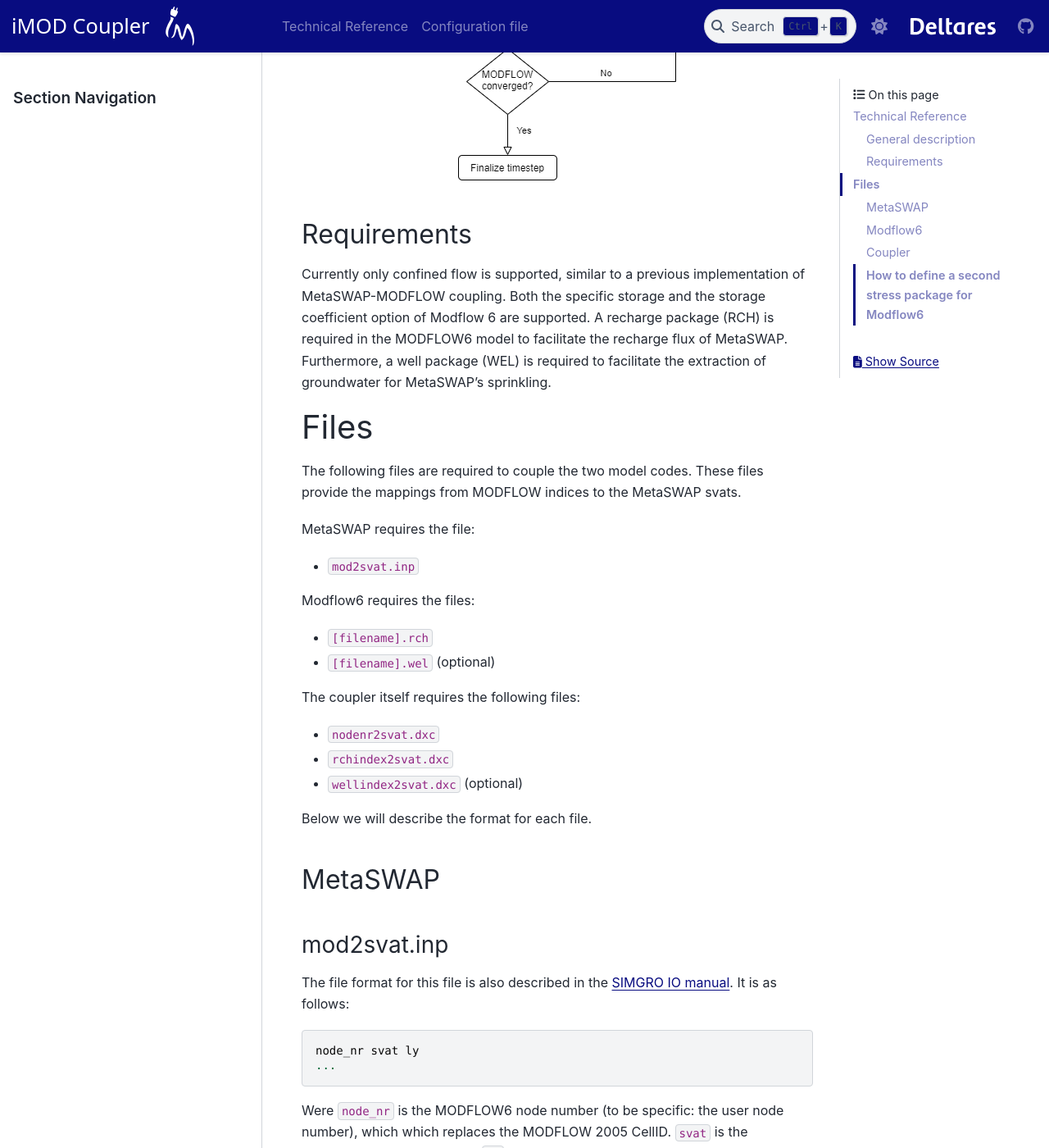
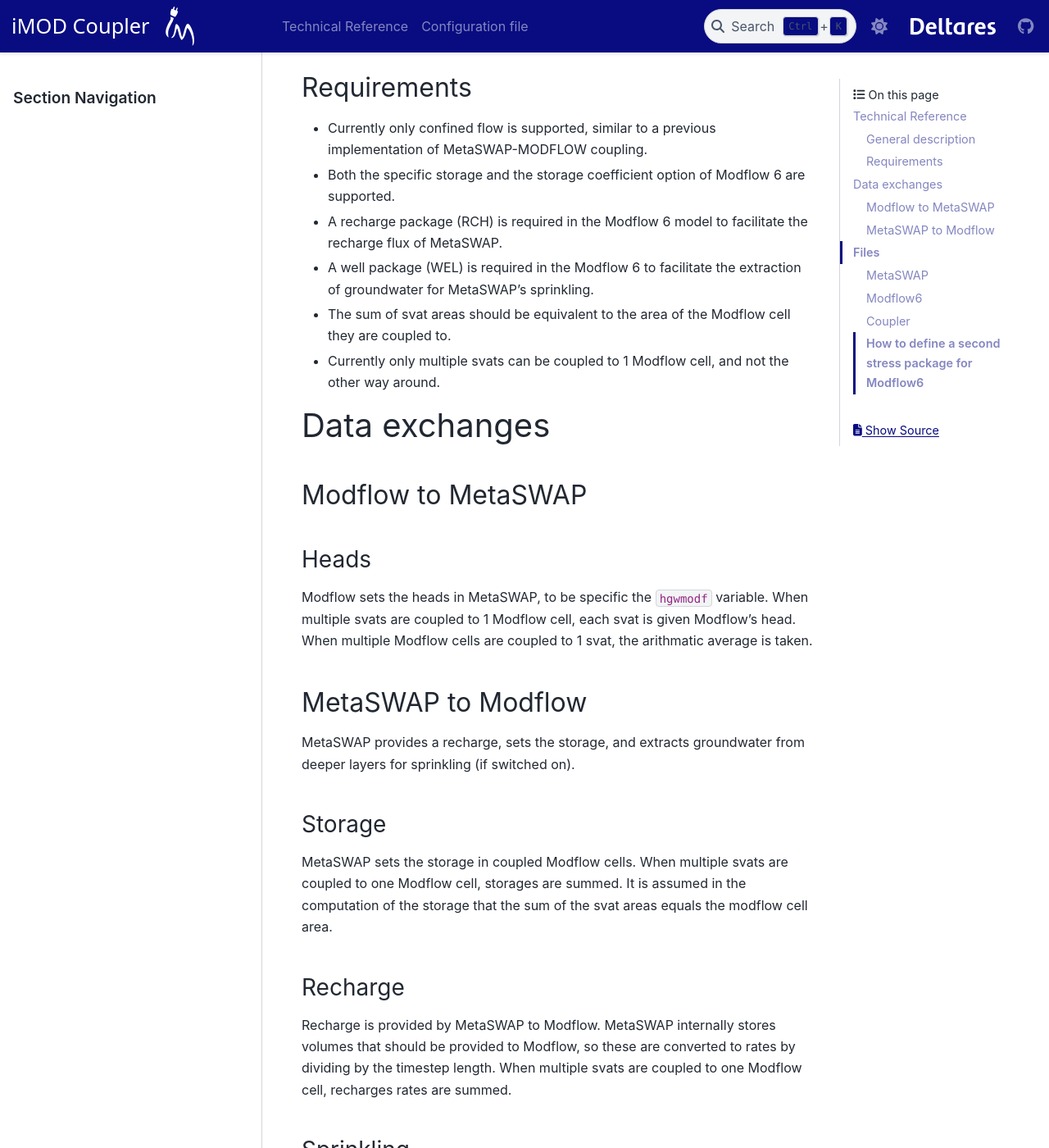
Before and after one commit to Deltares/imod_coupler, a Sphinx documentation site: the page built from docs/technical.rst, in a window 1280 px wide and 1400 px high, scrolled down 1147 px. Shown: the whole window at 82% size. Built offline with Sphinx 7.4.7 and the PyData theme 0.15.4, drawn with Linux system fonts in a browser that asks for light colours; some of the changed text lies outside the part shown.

Commit message:
Improve the technical documentation about the data exchange (#90)
* started explaining exchanges

* Improve technical documentation about the
exchanges and requirements.

```diff
--- a/docs/technical.rst
+++ b/docs/technical.rst
@@ -27,12 +21,62 @@ MODFLOW6. The data exchange is done as follows.
 Requirements
 ------------
 
-Currently only confined flow is supported, similar to a previous implementation
-of MetaSWAP-MODFLOW coupling. Both the specific storage and the storage
-coefficient option of Modflow 6 are supported. A recharge package (RCH) is
-required in the MODFLOW6 model to facilitate the recharge flux of MetaSWAP.
-Furthermore, a well package (WEL) is required to facilitate the extraction of
-groundwater for MetaSWAP's sprinkling.
+* Currently only confined flow is supported, similar to a previous
+  implementation of MetaSWAP-MODFLOW coupling.
+* Both the specific storage and the storage coefficient option of Modflow 6 are
+  supported.
+* A recharge package (RCH) is required in the Modflow 6 model to facilitate the
+  recharge flux of MetaSWAP.
+* A well package (WEL) is required in the Modflow 6 to facilitate the extraction of
+  groundwater for MetaSWAP's sprinkling.
+* The sum of svat areas should be equivalent to the area of the Modflow cell
+  they are coupled to.
+* Currently only multiple svats can be coupled to 1 Modflow cell, and not the
+  other way around.
+
+Data exchanges
+==============
+
+Modflow to MetaSWAP
+-------------------
+
+Heads
+~~~~~
+
+Modflow sets the heads in MetaSWAP, to be specific the ``hgwmodf`` variable.
+When multiple svats are coupled to 1 Modflow cell, each svat is given Modflow's head.
+When multiple Modflow cells are coupled to 1 svat, the arithmatic average is taken.
+
+MetaSWAP to Modflow
+-------------------
+
+MetaSWAP provides a recharge, sets the storage, and extracts groundwater from
+deeper layers for sprinkling (if switched on).
+
+Storage
+~~~~~~~
+
+MetaSWAP sets the storage in coupled Modflow cells. When multiple svats are
+coupled to one Modflow cell, storages are summed. It is assumed in the
+computation of the storage that the sum of the svat areas equals the modflow
+cell area.
+
+Recharge
+~~~~~~~~
+
+Recharge is provided by MetaSWAP to Modflow.
+MetaSWAP internally stores volumes that should be provided to Modflow,
+so these are converted to rates by dividing by the timestep length.
+When multiple svats are coupled to one Modflow cell, recharges rates are summed.
+
+Sprinkling
+~~~~~~~~~~
+
+Groundwater extraction rates to set sprinkling are computed by MetaSWAP based on
+irrigation requirements. MetaSWAP internally stores volumes that should be provided to Modflow,
+so these are converted to rates by dividing by the timestep length.
+When multiple svats are coupled to one Modflow cell, extraction rates are summed.
+
 
 Files
 =====
```
Also changed, not shown: other parts of docs/technical.rst (+1 -7 lines).
